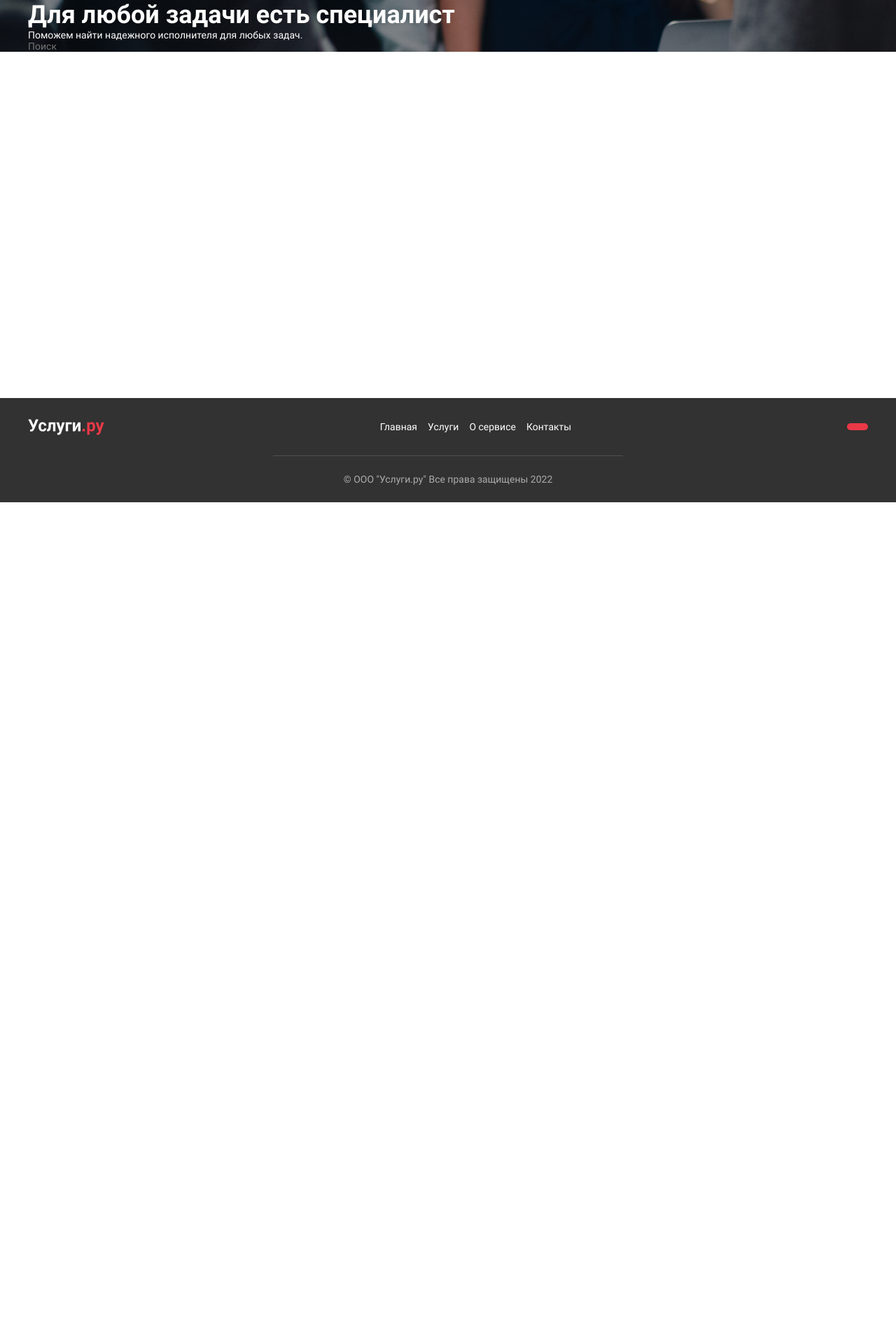
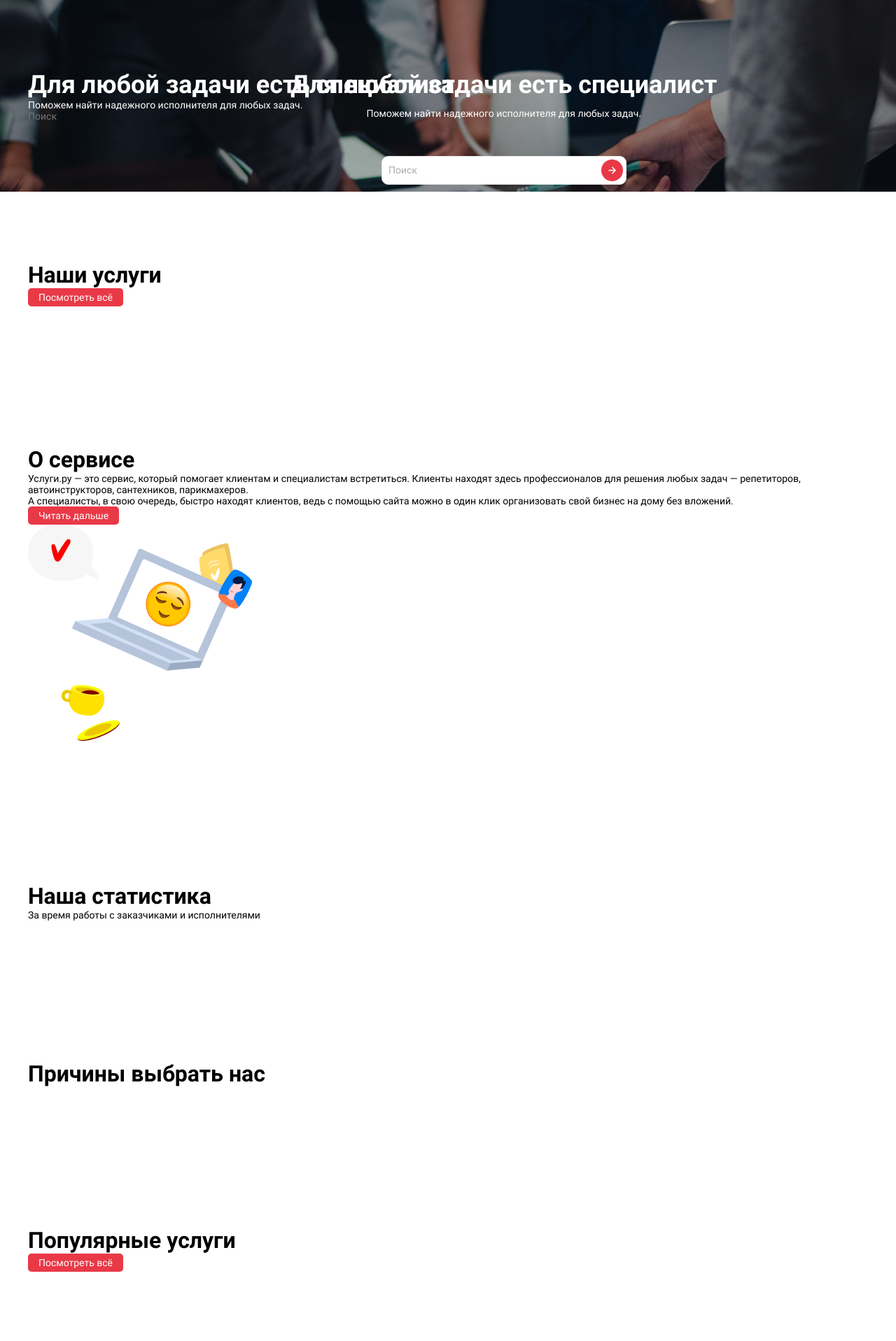
Before and after one commit to kiri4tanker/Services.ru_website, a PHP site: page / in a window 1280 px wide. Shown: the part 82-1999 px from the top of the page at 70% size. Before the commit the page ends 800 px from the top, so only its background shows below. Run offline with PHP 8.4, Linux system fonts and the light colour scheme.

Commit message:
section + img

```diff
--- a/assets/css/main.css
+++ b/assets/css/main.css
@@ -213,6 +213,7 @@ small {
 }
 /* section */
 .section {
+   padding: 100px 0;
 }
 .section_vertical {
 }
--- a/index.html
+++ b/index.html
@@ -7,6 +7,7 @@
    <title>Document</title>
 </head>
 <body>
+   <!-- Start of Header -->
    <header class="header">
       <div class="container">
          <div class="header__content">
@@ -36,7 +37,9 @@
          </div>
       </div>
    </header>
+   <!-- Start of Main -->
    <main class="main">
+      <!-- Search section -->
       <section style="background-image: url(/assets/images/search-bg.png);" class="section section_vertical section_background">
          <div class="container">
             <div class="section__heading">
@@ -51,7 +54,102 @@
             </div>
          </div>
       </section>
+      <!-- Services section -->
+      <section class="section section_horizontal">
+         <div class="container">
+            <div class="section__heading">
+               <h2 class="section__title">Наши услуги</h2>
+               <button class="btn">Посмотреть всё</button>
+            </div>
+            <div class="section__content">
+
+            </div>
+         </div>
+      </section>
+      <!-- About us section -->
+      <section class="section section_vertical">
+         <div class="container">
+            <div class="section__heading">
+               <h2 class="section__title">О сервисе</h2>
+            </div>
+            <div class="section__content">
+               <p>Услуги.ру — это сервис, который помогает клиентам и специалистам встретиться. Клиенты находят здесь профессионалов для решения любых задач — репетиторов, автоинструкторов, сантехников, парикмахеров.
+                  <br>А специалисты, в свою очередь, быстро находят клиентов, ведь с помощью сайта можно в один клик организовать свой бизнес на дому без вложений.</p>
+               <button class="btn">Читать дальше</button>
+               <img src="/assets/images/about-us.png" alt="about-us-img">
+            </div>
+         </div>
+      </section>
+      <!-- Stats section -->
+      <section class="section section_horizontal">
+         <div class="container">
+            <div class="section__heading">
+               <h2 class="section__title">Наша статистика</h2>
+               <p class="section__subtitle">За время работы с заказчиками и исполнителями</p>
+            </div>
+            <div class="section__content">
+
+            </div>
+         </div>
+      </section>
+      <!-- Reasons section -->
+      <section class="section section_vertical">
+         <div class="container">
+            <div class="section__heading">
+               <h2 class="section__title">Причины выбрать нас</h2>
+            </div>
+            <div class="section__content">
+
+            </div>
+         </div>
+      </section>
+      <!-- Popular serveices section -->
+      <section class="section section_horizontal">
+         <div class="container">
+            <div class="section__heading">
+               <h2 class="section__title">Популярные услуги</h2>
+               <button class="btn">Посмотреть всё</button>
+            </div>
+            <div class="section__content">
+
+            </div>
+         </div>
+      </section>
+      <!-- Feedback section -->
+      <section class="section section_vertical">
+         <div class="container">
+            <div class="section__heading">
+               <h2 class="section__title">Мы здесь, чтобы помочь</h2>
+            </div>
+            <div class="section__content">
+               <img src="/assets/images/feedback.png" alt="feedback-img">
+               <form method="post" action="" class="feedback-form">
+                  <input name="name" class="feedback-form__input" placeholder="Имя" type="text">
+                  <input name="company" class="feedback-form__input" placeholder="Ваша компания" type="text">
+                  <input name="theme" class="feedback-form__input" placeholder="Тема" type="text">
+                  <input name="email" class="feedback-form__input" placeholder="Email" type="email">
+                  <textarea name="comment" id="" cols="30" rows="10" placeholder="Текст"></textarea>
+                  <button class="btn">Отправить</button>
+               </form>
+            </div>
+         </div>
+      </section>
+      <!-- Map section -->
+      <section class="section section_horizontal">
+         <div class="container">
+            <div class="section__heading">
+               <h2 class="section__title">Где используют наш сервис</h2>
+            </div>
+            <p class="section__subtitle">Наш сервис используют по всей России, Вы можете найти нужного вам специалиста в любом городе. На данной странице вы узнаете, где найти хорошего специалиста в вашем городе, его контакты и расценки.
+               Мы помогаем найти специалиста в городе и найти ему замену в случае необходимости.
+               Срочный вызов специалиста на дом – это отличная возможность быстро решить возникшую проблему и не ожидать долгие часы, когда приедет ремонтная бригада.</p>
+            <div class="section__content">
+               <img src="/assets/images/map.png" alt="map-img">
+            </div>
+         </div>
+      </section>
    </main>
+   <!-- Start of Footer -->
    <footer class="footer">
       <div class="container">
          <div class="footer__content">
```
Also changed, not shown: assets/images/about-us.png (added), assets/images/feedback.png (added), assets/images/map.png (added).
